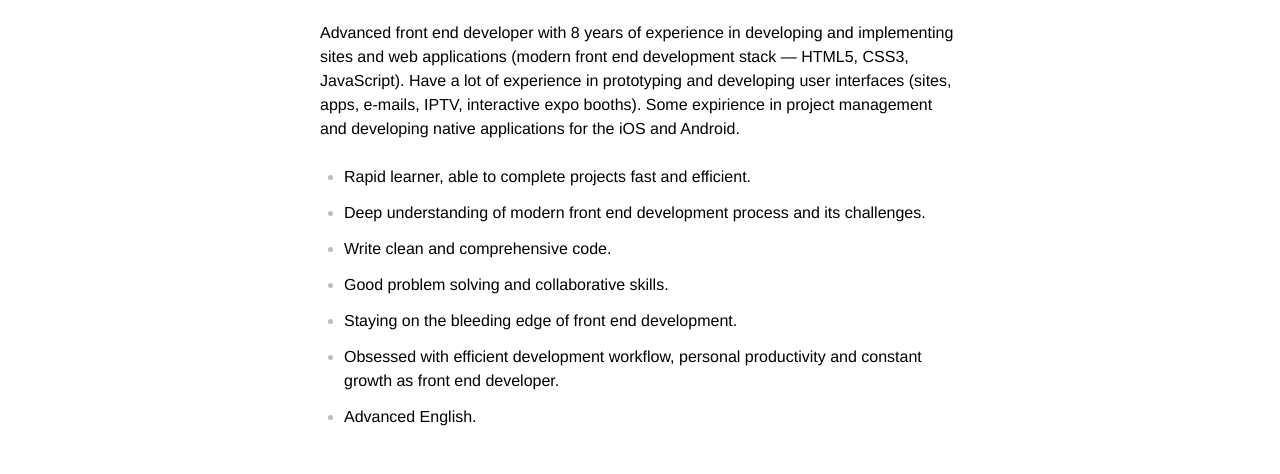
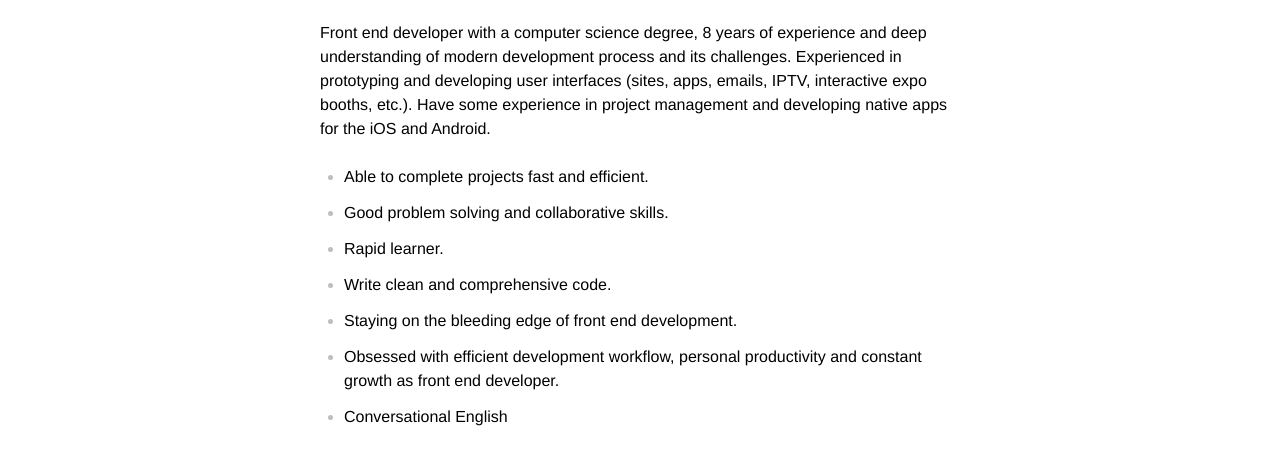
Before and after one commit to uncleF/Resume, a website: page dev/resumeEn.html in a window 1280 px wide. Shown: the part 478-952 px from the top of the page. Drawn offline with Linux system fonts and the light colour scheme.

Commit message:
Revision

```diff
--- a/dev/resumeEn.html
+++ b/dev/resumeEn.html
@@ -38,15 +38,15 @@
 		</header>
 		<div class="content">
 		<h1>Profile</h1>
-		<p>Advanced front end developer with 8 years of experience in developing and implementing sites and web applications (modern front end development stack ­— HTML5, CSS3, JavaScript). Have a lot of experience in prototyping and developing user interfaces (sites, apps, e-mails, IPTV, interactive expo booths). Some expirience in project management and developing native applications for the iOS and Android.</p>
+		<p>Front end developer with a computer science degree, 8 years of experience and deep understanding of modern development process and its challenges. Experienced in prototyping and developing user interfaces (sites, apps, emails, IPTV, interactive expo booths, etc.). Have some experience in project management and developing native apps for the iOS and Android.</p>
 		<ul>
-			<li>Rapid learner, able to complete projects fast and efficient.</li>
-			<li>Deep understanding of modern front end development process and its challenges.</li>
+			<li>Able to complete projects fast and efficient.</li>
+			<li>Good problem solving and collaborative skills.</li>
+			<li>Rapid learner.</li>
 			<li>Write clean and comprehensive code.</li>
-			<li>Good problem solving and collaborative skills.</li>
 			<li>Staying on the bleeding edge of front end development.</li>
 			<li>Obsessed with efficient development workflow, personal productivity and constant growth as front end developer.</li>
-			<li>Advanced English.</li>
+			<li>Conversational English</li>
 		</ul>
 		<h2>Areas of Expertise</h2>
 		<ul class="columns">
```
Also changed, not shown: dev/resumeRu.html (+2 -3 lines), dev/templates/_resumeTextEn.html (+5 -5 lines), dev/templates/_resumeTextRu.html (+2 -3 lines), build/resumeEn.html, build/resumeEn.md, build/resumeRu.html, build/resumeRu.md, 2 other files.
